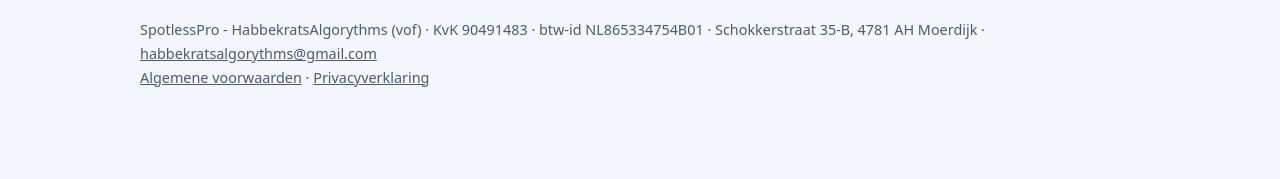
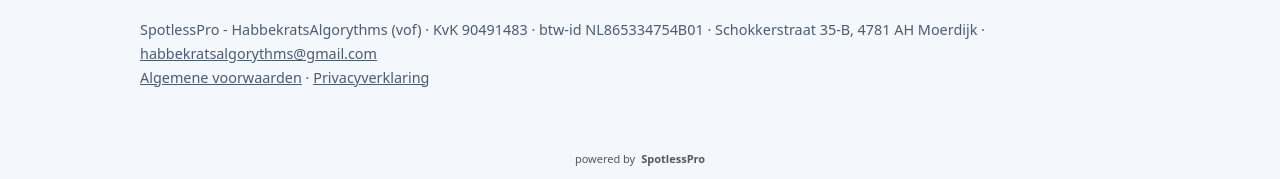
Before and after one commit to habbekratsalgorythms/contentdienst, a plain HTML site: page index.html in a window 1280 px wide. Shown: the part 2782-2961 px from the top of the page. Before the commit the page ends 2921 px from the top, so only its background shows below. Drawn offline with Linux system fonts and the light colour scheme.

Commit message:
Add subtle powered by SpotlessPro credit

```diff
--- a/index.html
+++ b/index.html
@@ -41,7 +41,7 @@
 <section><div class="wrap"><div class="band reveal"><h2>Klaar om te beginnen?</h2><p>Kies je pakket en bestel in een paar minuten.</p>
 <div class="cta-row" style="justify-content:center"><a class="btn" href="bestel.html?pakket=content">Contentpakket €79</a><a class="btn ghost" href="bestel.html?pakket=website">Website €195</a></div></div></div></section>
 </main>
-<footer><div class="wrap"><span class="chip"><img src="logo.svg" alt="HabbekratsAlgorythms" width="170" height="51"></span><br>SpotlessPro - HabbekratsAlgorythms (vof) · KvK 90491483 · btw-id NL865334754B01 · Schokkerstraat 35-B, 4781 AH Moerdijk · <a href="mailto:habbekratsalgorythms@gmail.com">habbekratsalgorythms@gmail.com</a><br><a href="voorwaarden.html">Algemene voorwaarden</a> · <a href="privacy.html">Privacyverklaring</a></div></footer>
+<footer><div class="wrap"><span class="chip"><img src="logo.svg" alt="HabbekratsAlgorythms" width="170" height="51"></span><br>SpotlessPro - HabbekratsAlgorythms (vof) · KvK 90491483 · btw-id NL865334754B01 · Schokkerstraat 35-B, 4781 AH Moerdijk · <a href="mailto:habbekratsalgorythms@gmail.com">habbekratsalgorythms@gmail.com</a><br><a href="voorwaarden.html">Algemene voorwaarden</a> · <a href="privacy.html">Privacyverklaring</a></div></footer><div class="spotless-credit" style="display:flex;align-items:center;justify-content:center;gap:6px;font-size:11px;opacity:.72;margin:12px 0;line-height:1.4"><a href="https://spotlesspro.nl/" target="_blank" rel="noopener noreferrer" style="display:inline-flex;align-items:center;gap:6px;color:inherit;text-decoration:none">powered by <strong>SpotlessPro</strong></a></div>
 <script>(function(){var els=document.querySelectorAll('.reveal');if(!('IntersectionObserver' in window)){els.forEach(function(e){e.classList.add('in')});return}
 var io=new IntersectionObserver(function(en){en.forEach(function(x){if(x.isIntersecting){x.target.classList.add('in');io.unobserve(x.target)}})},{threshold:.12});els.forEach(function(e){io.observe(e)});})();</script>
 </body></html>
```
